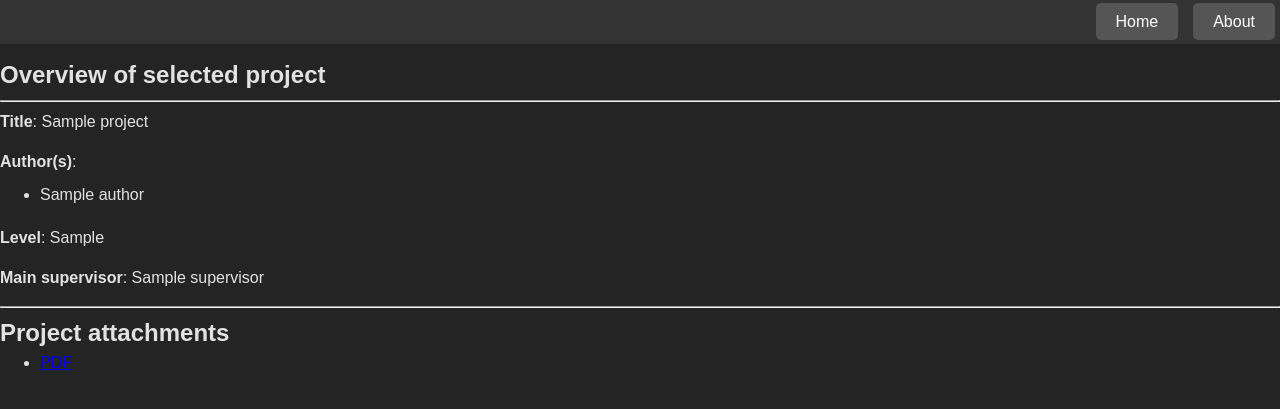
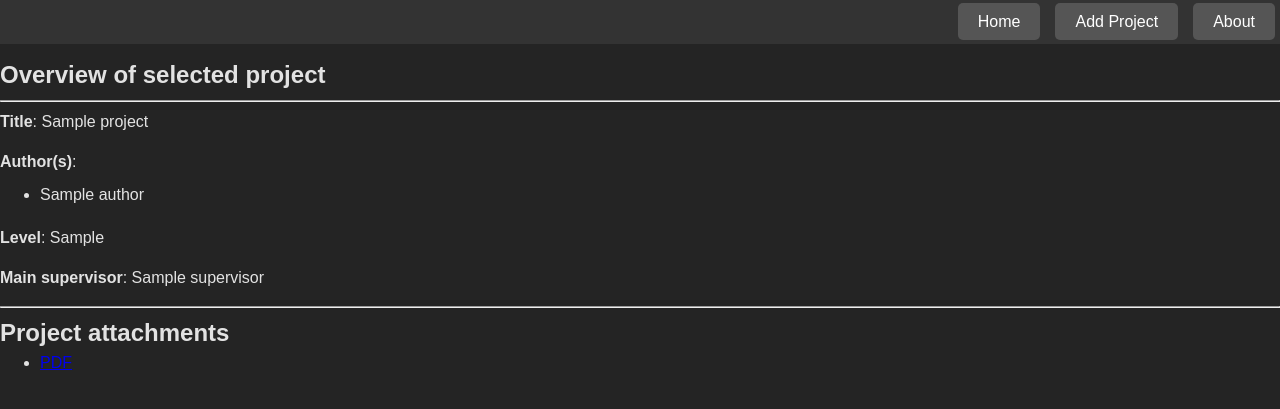
Before and after one commit to AS0013/DatabaseProject_UCPH, a Flask app: a page that uses Flask_app/templates/projectPage.html in a window 1280 px wide. Shown: the top 409 px of the page. Run offline with Flask 3, Linux system fonts and the light colour scheme; tables that the repository leaves empty hold one stand-in row (values such as "Sample post").

Commit message:
updated navbar in project page

```diff
--- a/Flask_app/templates/projectPage.html
+++ b/Flask_app/templates/projectPage.html
@@ -42,6 +42,7 @@
     <nav class="navbar">
         <ul>
             <li><a href="{{ url_for('index') }}">Home</a></li>
+            <li><a href="{{ url_for('addProject') }}">Add Project</a></li>
             <li><a href="{{ url_for('about') }}">About</a></li>
         </ul>
     </nav>
```
